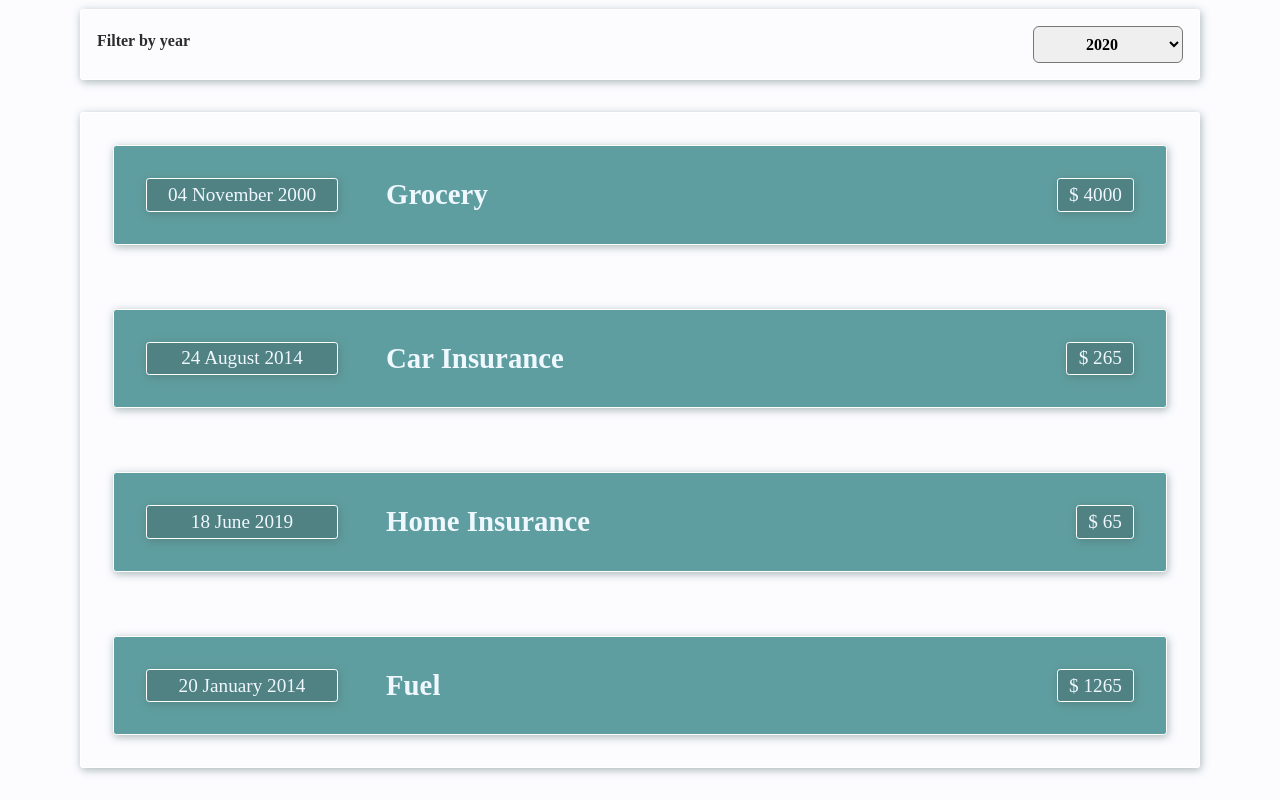
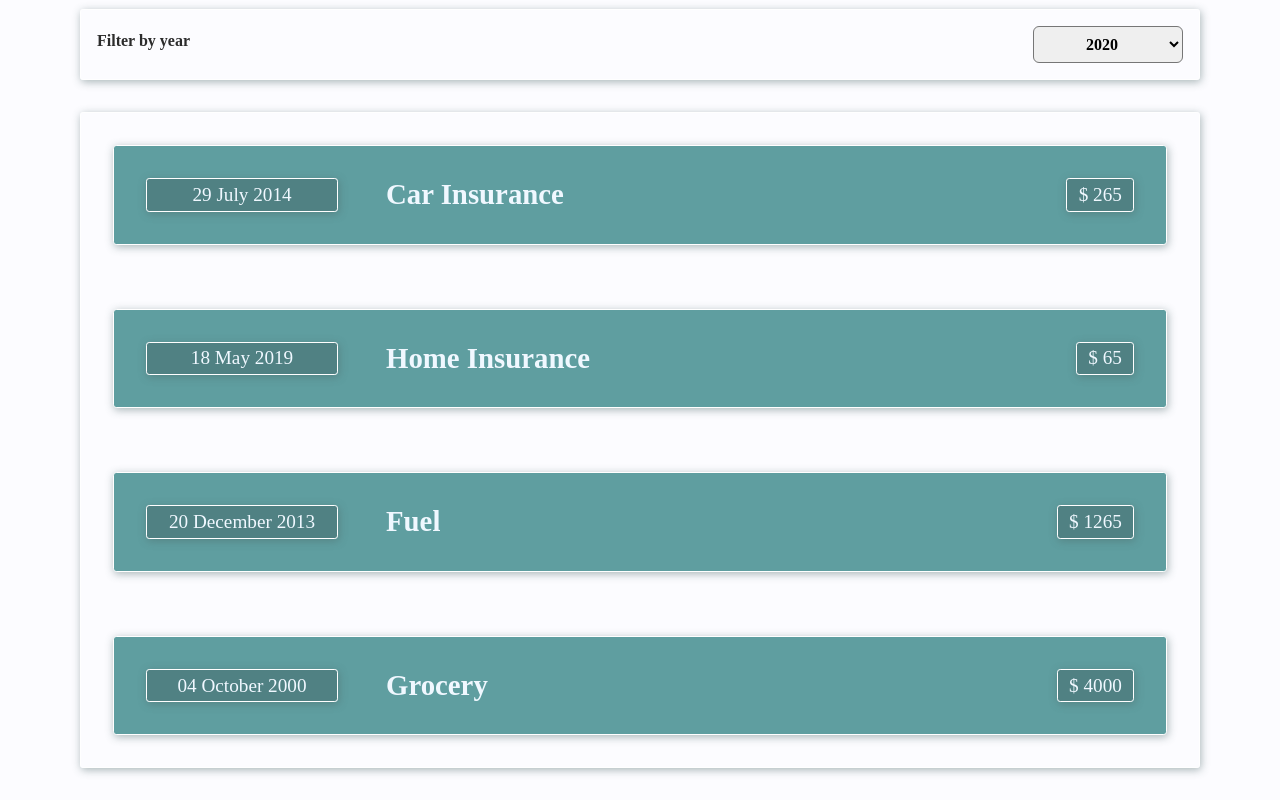
Before and after one commit to manjiriphatak/expense-tracker, a React (Create React App) app: page / in a window 1280 px wide. Shown: the part 430-1230 px from the top of the page. Built offline with nearby package versions, Linux system fonts and the light colour scheme.

Commit message:
updated App.js to add new expense to the expense list

```diff
--- a/src/App.js
+++ b/src/App.js
@@ -5,52 +5,59 @@ import Card from "./Card";
 import ExpenseForm from "./ExpenseForm";
 import ExpenseFilter from "./ExpenseFilter";
 
+const dummyExpenseList = [
+  {
+    id: 1,
+    item: "Car Insurance",
+    amount: 265,
+    date: new Date("2014, 7, 29"),
+  },
+  {
+    id: 2,
+    item: "Home Insurance",
+    amount: 65,
+    date: new Date("2019, 5, 18"),
+  },
+  {
+    id: 3,
+    item: "Fuel",
+    amount: 1265,
+    date: new Date("2013, 12, 20"),
+  },
+  {
+    id: 4,
+    item: "Grocery",
+    amount: 4000,
+    date: new Date("2000, 10, 4"),
+  },
+];
+
 function App() {
+  const [expenseList, setExpenseList] = useState(dummyExpenseList);
   const [filter, setFilter] = useState("2020");
   const handleFilterYear = (filterYear) => {
     setFilter(filterYear);
   };
 
-  const expenses = [
-    {
-      id: 1,
-      item: "Car Insurance",
-      amount: 265,
-      date: new Date(2014, 7, 24),
-    },
-    {
-      id: 2,
-      item: "Home Insurance",
-      amount: 65,
-      date: new Date(2019, 5, 18),
-    },
-    {
-      id: 3,
-      item: "Fuel",
-      amount: 1265,
-      date: new Date(2013, 12, 20),
-    },
-    {
-      id: 4,
-      item: "Grocery",
-      amount: 4000,
-      date: new Date(2000, 10, 4),
-    },
-  ];
+  const handleExpenseList = (newExpense) => {
+    setExpenseList((prevExpense) => {
+      return [newExpense, ...prevExpense];
+    });
+  };
+
   return (
     <div className="App">
       <header className="header">
         <h1>Welcome to your Expense Tracker</h1>
       </header>
       <Card className="form">
-        <ExpenseForm />
+        <ExpenseForm data={handleExpenseList} />
       </Card>
       <ExpenseFilter selected={filter} onFilterYear={handleFilterYear} />
       <Card className="expense-section">
-        <ExpenseSection data={expenses[3]} />
-        <ExpenseSection data={expenses[0]} />
-        <ExpenseSection data={expenses[1]} />
-        <ExpenseSection data={expenses[2]} />
+        {expenseList.map((expense) => {
+          return <ExpenseSection key={expense.id} data={expense} />;
+        })}
       </Card>
     </div>
   );
--- a/src/ExpenseForm.js
+++ b/src/ExpenseForm.js
@@ -2,7 +2,7 @@ import React, { useState } from "react";
 import "./ExpenseForm.css";
 import Card from "./Card";
 
-const ExpenseFrom = () => {
+const ExpenseFrom = (props) => {
   const [expenseItem, setExpenseItem] = useState("");
   const [expenseItemAmount, setExpenseItemAmount] = useState("");
   const [expenseItemDate, setExpenseItemDate] = useState("");
@@ -15,16 +15,19 @@ const ExpenseFrom = () => {
   };
   const HandleNewExpenseDate = (event) => {
     setExpenseItemDate(event.target.value);
+    console.log(event.target.value);
   };
 
   const handleAddNewExpense = (event) => {
     event.preventDefault();
     const NewExpense = {
-      Title: expenseItem,
-      Amount: expenseItemAmount,
-      date: new Date(expenseItemDate),
+      id: Math.random(),
+      item: expenseItem,
+      amount: expenseItemAmount,
+      date: new Date(expenseItemDate + "T00:00:00"),
     };
     console.log(NewExpense);
+    props.data(NewExpense);
     setExpenseItem("");
     setExpenseItemAmount("");
     setExpenseItemDate("");
```
